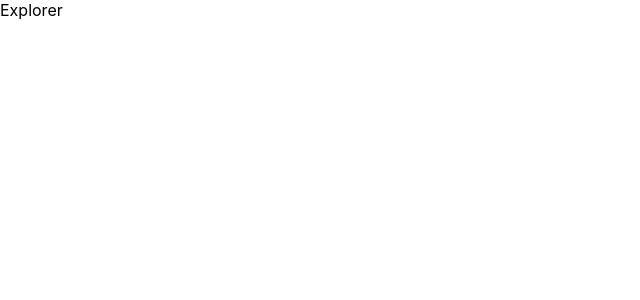
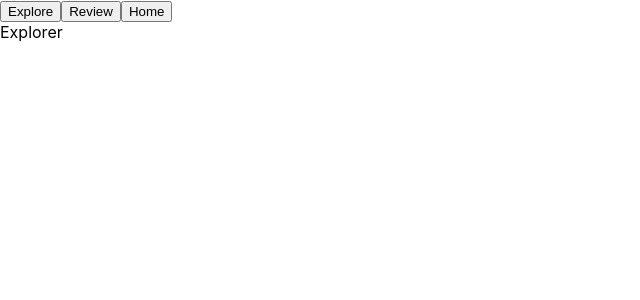
Before and after one commit to dsalaza/Phase2Project, a React (Create React App) app: page /explore in a window 1280 px wide. Shown: the top 300 px of the page, without its empty margins (0-640 px from the left). Built offline with nearby package versions, Linux system fonts and the light colour scheme.

Commit message:
Add NavLink functionality to Navbar

```diff
--- a/src/App.js
+++ b/src/App.js
@@ -8,6 +8,7 @@ import Navbar from "./Navbar.js"
 function App() {
   return (
     <div className="App">
+      <Navbar />
       <Routes>
         <Route
         path='/'
--- a/src/Navbar.js
+++ b/src/Navbar.js
@@ -1,8 +1,21 @@
 import React from 'react'
+import {NavLink} from "react-router-dom"
 
 function Navbar() {
   return (
-    <div>Navbar</div>
+    <div>
+        <nav>
+            <NavLink to='/explore'>
+                <button className={'NavButtons'} type='button'>Explore</button>
+            </NavLink>
+            <NavLink to='/review'>
+                <button className={'NavButtons'} type='button'>Review</button>
+            </NavLink>
+            <NavLink to='/'>
+                <button className={'NavButtons'} type='button'>Home</button>
+            </NavLink>
+        </nav>
+    </div>
   )
 }
 
```
